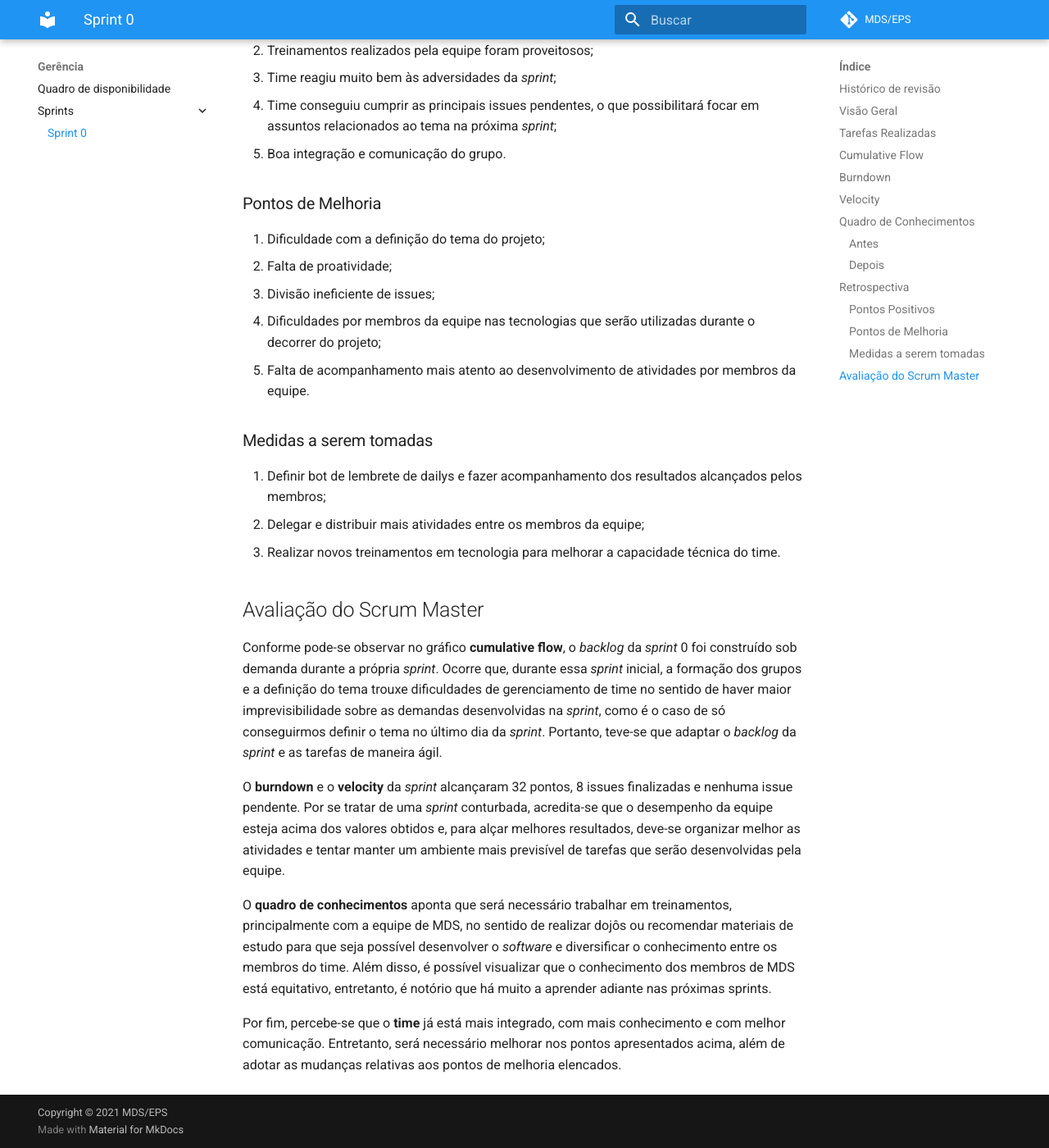
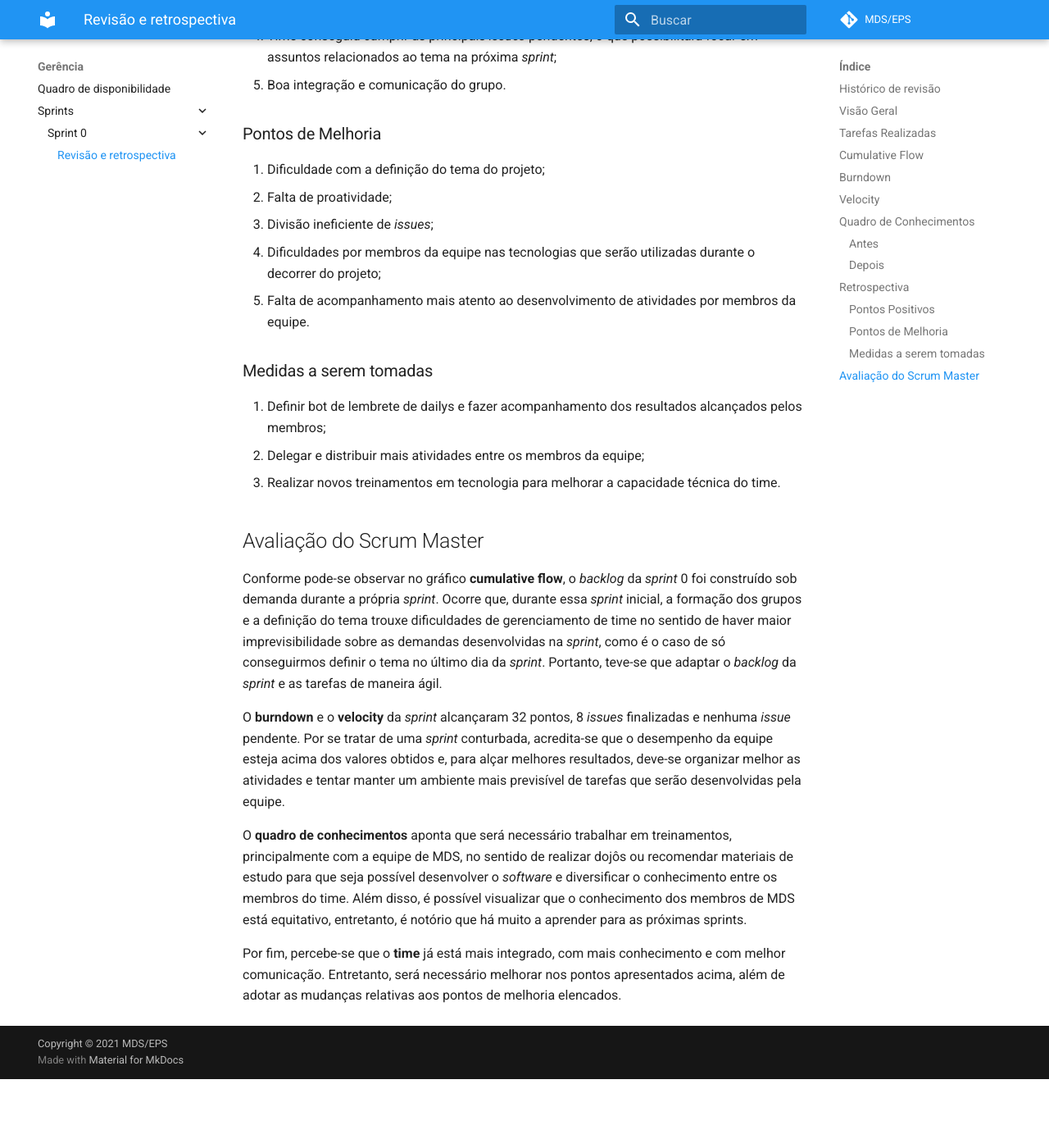
Before and after one commit to fga-eps-mds/2020.2-Projeto-Kokama-Wiki, an MkDocs documentation site: the page built from docs/management/sprints/sprint-0.md, in a window 1280 px wide and 1400 px high, scrolled down 3906 px. Shown: the whole window at 82% size. Built offline with MkDocs 1.6.1 and Material for MkDocs 9.7.7, drawn with Linux system fonts in a browser that asks for light colours; emoji names are drawn with the system emoji font; comment, search, counter and statistics services are not loaded; after the commit the page ends 5222 px from its top, so only the background shows below that; some of the changed text lies outside the part shown.

Commit message:
Review sprint 0 documentation

```diff
--- a/docs/management/sprints/sprint-0.md
+++ b/docs/management/sprints/sprint-0.md
@@ -61,14 +55,14 @@
 1. Todos os membros estiveram presentes em todas as reuniões;
 2. Treinamentos realizados pela equipe foram proveitosos;
 3. Time reagiu muito bem às adversidades da *sprint*;
-4. Time conseguiu cumprir as principais issues pendentes, o que possibilitará focar em assuntos relacionados ao tema na próxima *sprint*;
+4. Time conseguiu cumprir as principais *issues* pendentes, o que possibilitará focar em assuntos relacionados ao tema na próxima *sprint*;
 5. Boa integração e comunicação do grupo.
 
 ### Pontos de Melhoria
 
 1. Dificuldade com a definição do tema do projeto;
 2. Falta de proatividade;
-3. Divisão ineficiente de issues;
+3. Divisão ineficiente de *issues*;
 4. Dificuldades por membros da equipe nas tecnologias que serão utilizadas durante o decorrer do projeto;
 5. Falta de acompanhamento mais atento ao desenvolvimento de atividades por membros da equipe.
 
@@ -82,8 +76,8 @@
 
 Conforme pode-se observar no gráfico **cumulative flow**, o *backlog* da *sprint* 0 foi construído sob demanda durante a própria *sprint*. Ocorre que, durante essa *sprint* inicial, a formação dos grupos e a definição do tema trouxe dificuldades de gerenciamento de time no sentido de haver maior imprevisibilidade sobre as demandas desenvolvidas na *sprint*, como é o caso de só conseguirmos definir o tema no último dia da *sprint*. Portanto, teve-se que adaptar o *backlog* da *sprint* e as tarefas de maneira ágil.
 
-O **burndown** e o **velocity** da *sprint* alcançaram 32 pontos, 8 issues finalizadas e nenhuma issue pendente. Por se tratar de uma *sprint* conturbada, acredita-se que o desempenho da equipe esteja acima dos valores obtidos e, para alçar melhores resultados, deve-se organizar melhor as atividades e tentar manter um ambiente mais previsível de tarefas que serão desenvolvidas pela equipe.
+O **burndown** e o **velocity** da *sprint* alcançaram 32 pontos, 8 *issues* finalizadas e nenhuma *issue* pendente. Por se tratar de uma *sprint* conturbada, acredita-se que o desempenho da equipe esteja acima dos valores obtidos e, para alçar melhores resultados, deve-se organizar melhor as atividades e tentar manter um ambiente mais previsível de tarefas que serão desenvolvidas pela equipe.
 
-O **quadro de conhecimentos** aponta que será necessário trabalhar em treinamentos, principalmente com a equipe de MDS, no sentido de realizar dojôs ou recomendar materiais de estudo para que seja possível desenvolver o *software* e diversificar o conhecimento entre os membros do time. Além disso, é possível visualizar que o conhecimento dos membros de MDS está equitativo, entretanto, é notório que há muito a aprender adiante nas próximas sprints.
+O **quadro de conhecimentos** aponta que será necessário trabalhar em treinamentos, principalmente com a equipe de MDS, no sentido de realizar dojôs ou recomendar materiais de estudo para que seja possível desenvolver o *software* e diversificar o conhecimento entre os membros do time. Além disso, é possível visualizar que o conhecimento dos membros de MDS está equitativo, entretanto, é notório que há muito a aprender para as próximas sprints.
 
 Por fim, percebe-se que o **time** já está mais integrado, com mais conhecimento e com melhor comunicação. Entretanto, será necessário melhorar nos pontos apresentados acima, além de adotar as mudanças relativas aos pontos de melhoria elencados.
--- a/mkdocs.yml
+++ b/mkdocs.yml
@@ -35,7 +35,8 @@
   - Gerência:
     - Quadro de disponibilidade: "management/availability-board.md"
     - Sprints:
-      - Sprint 0: "management/sprints/sprint-0.md"
+      - Sprint 0:
+        - Revisão e retrospectiva: "management/sprints/sprint-0.md"
 
 # Style
 # extra_css:
```
Also changed, not shown: other parts of docs/management/sprints/sprint-0.md (+4 -10 lines).
